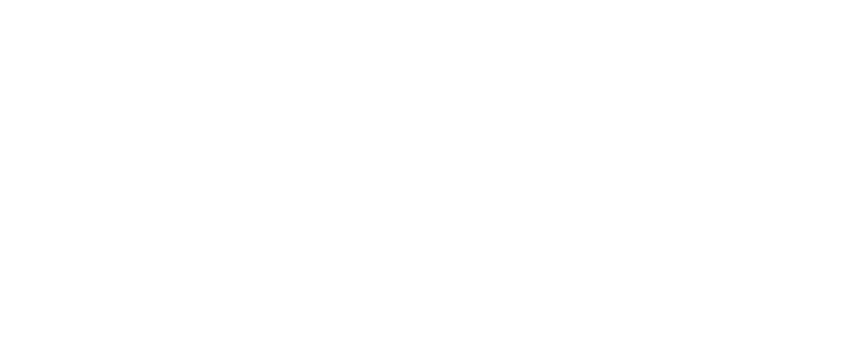
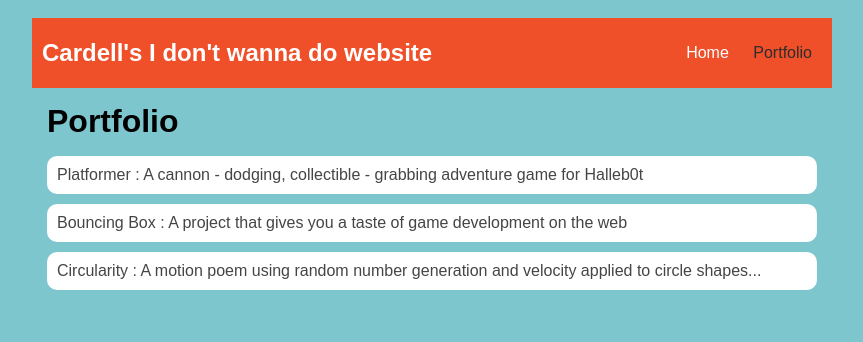
Before and after one commit to Cars-Wielder/Cars-Wielder.github, a plain HTML site: page portfolio.html in a window 1280 px wide. Shown: the whole page, without its empty margins (208-1071 px from the left). Drawn offline with Linux system fonts and the light colour scheme.

Commit message:
add index.html and css files

```diff
--- a/portfolio.html
+++ b/portfolio.html
@@ -0,0 +1,38 @@
+<!DOCTYPE HTML>
+<html>
+    <head>
+    <title>Cardell's Portfolio</title>
+    <link rel="stylesheet" href="style.css"
+    </head>
+
+    <body>
+      <div id="all-contents">
+ <nav>
+    <h1>Cardell's I don't wanna do website</h1>
+      <ul id="nav-ul">
+    <li class="nav-li">
+    <a class="nav-a" href="index.html">Home</a>
+   </li>
+<li class="nav-li"
+<a class="nav-a" href="portfolio.html">Portfolio</a>
+</li>
+</ul>
+ </nav>
+</main>
+<div class="content">
+    <h1>Portfolio</h1>
+    <ul id="portfolio"
+
+    </ul
+</div>
+</main>
+
+<ul id="portfolio">
+    <li><a href="projects/platformer/">Platformer : A cannon - dodging, collectible - grabbing adventure game for Halleb0t</a></li>
+    <li><a href="projects/bouncing-box/">Bouncing Box : A project that gives you a taste of game development on the web </a></li>
+    <li><a href="projects/circularity/">Circularity : A motion poem using random number generation and velocity applied to circle shapes...</a></li>
+</ul>
+
+
+</body>
+</html>
--- a/style.css
+++ b/style.css
@@ -5,15 +5,16 @@ body {
     font-family: arial;
 }
 #all-contents {
-  max-width: 400px;
+  max-width: 800px;
     margin: auto;
 }
 
-
+/* navigation menu */
 nav {
-    background: rgb(10, 243, 103);
+    background: rgb(239, 80, 41);
    margin: 0 auto;
-    display: flex;
+   margin-bottom: 20px;
+   display: flex;
     padding: 10px;
 }
 h1 {
@@ -35,9 +36,9 @@ a {
     color: #fff;
 }
 
-
+/* main container area beneath menu */
 main {
-    background: rgb(237, 209, 234);
+    background: rgb(245, 238, 219);
     display: flex;
 }
 .sidebar {
@@ -52,7 +53,7 @@ main {
     padding: 15px;
 }
 
-
+/* portfolio styles */
 #interests {
     border: 4px silver ridge;
     padding: 8px;
@@ -61,19 +62,35 @@ h2, h3 {
     margin: 0px;
 }
 
-#all-contents {
-    max-width: 400px;
-    margin: auto;
- }
-
- {
-    .sidebar
-    .sidebar-img
- }
-
- nav {
+nav {
     background: rgb(239, 80, 41);
     margin: 0 auto;
     display: flex;
     padding: 10px;
 }
+
+         /* portfolio styles */
+         .content h1 {
+            color: black;
+        }
+
+        #portfolio {
+            list-style-type: none;
+            padding-left: 0;
+        }
+
+        #portfolio li {
+            background: #fff;
+            padding: 10px;
+            border-radius: 10px;
+            margin-bottom: 10px;
+        }
+
+        #portfolio li:hover {
+            background: #eee;
+        }
+
+        #portfolio a {
+            text-decoration: none;
+            color: #454545;
+        }
```
Also changed, not shown: index.html (+23 -20 lines).
